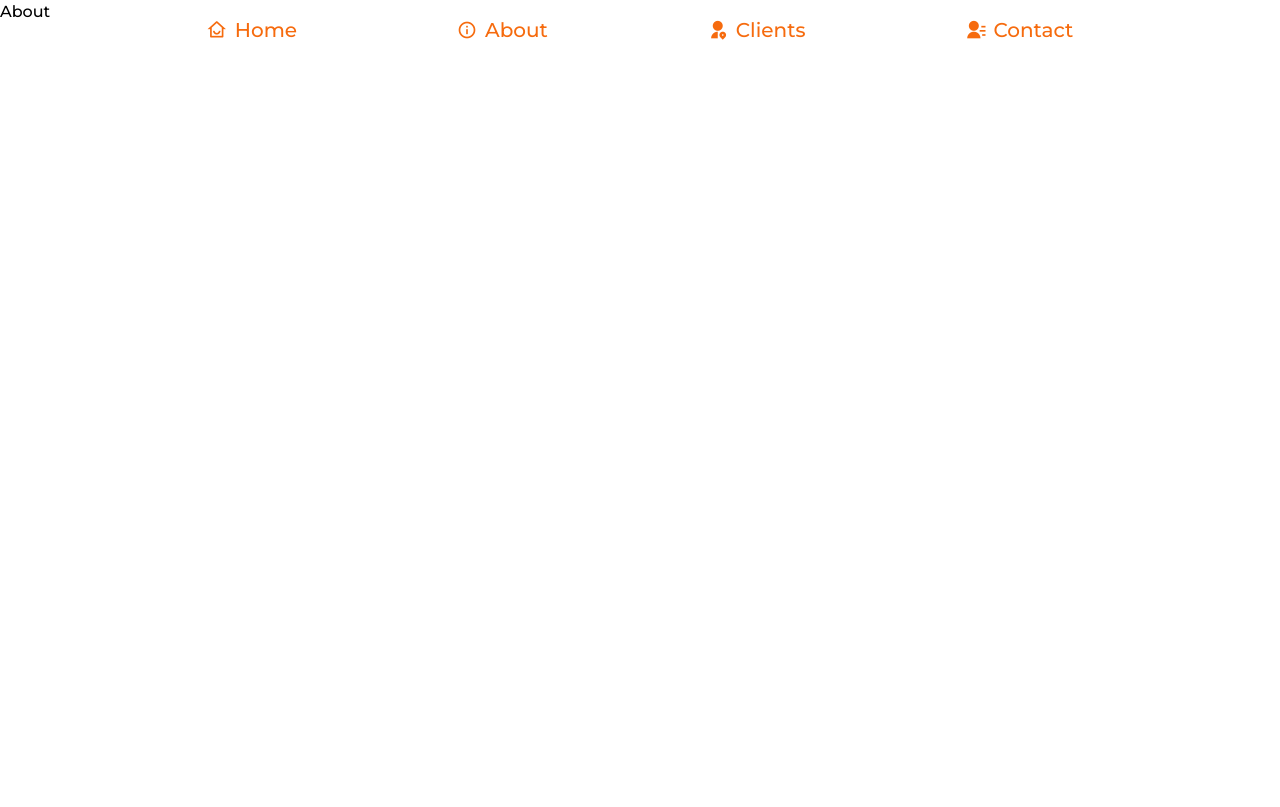
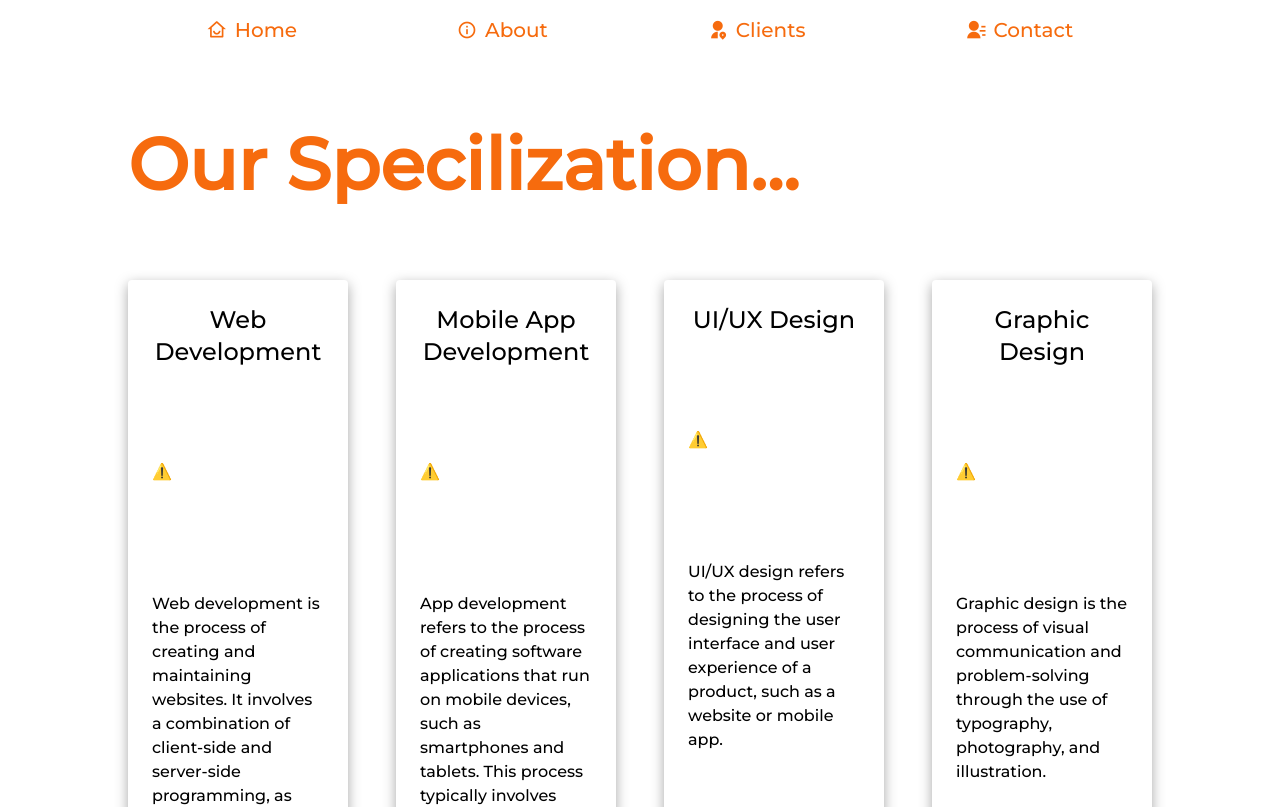
Before and after one commit to Sumitray1/tailwind-css-nebula, a React (Create React App) app: page /abouts in a window 1280 px wide. Shown: the top 807 px of the page. Built offline with nearby package versions, Linux system fonts and the light colour scheme; no server answers.

Commit message:
working on abouut

```diff
--- a/src/components/Layout.js
+++ b/src/components/Layout.js
@@ -1,7 +1,7 @@
 import React from "react";
 import { Link, useLocation } from "react-router-dom";
 function Layout({ children }) {
-  const location = useLocation();
+  // const location = useLocation();
   const menuItems = [
     {
       title: "Home",
--- a/src/index.css
+++ b/src/index.css
@@ -5,3 +5,23 @@
 @tailwind base;
 @tailwind components;
 @tailwind utilities;
+
+/* About page */
+html,
+body {
+  overflow-x: hidden;
+}
+.about-intro {
+  background-color: #ff4e00;
+  background-image: linear-gradient(315deg, #ff4e00, #ec9f05 74%);
+  overflow-x: hidden !important;
+  position: absolute;
+  transform: rotate(12deg);
+  top: -29%;
+  right: 42px;
+  left: -100px;
+  border-radius: 20px;
+}
+.ourwork-boxshadow {
+  box-shadow: rgba(0, 0, 0, 0.35) 0px 4px 13px;
+}
--- /dev/null
+++ b/src/pages/About/Intro.js
@@ -0,0 +1,7 @@
+import React from "react";
+
+function Intro() {
+  return <div className="about-intro  h-screen ">Intro</div>;
+}
+
+export default Intro;
--- /dev/null
+++ b/src/pages/About/OurWork.js
@@ -0,0 +1,63 @@
+import React from "react";
+
+function OurWork() {
+  const work = [
+    {
+      title: "Web Development",
+      src: "https://assets8.lottiefiles.com/packages/lf20_0whtym8p.json",
+
+      description:
+        "Web development is the process of creating and maintaining websites. It involves a combination of client-side and server-side programming, as well as the design and layout of the website",
+    },
+    {
+      title: "Mobile App Development",
+      src: "https://assets2.lottiefiles.com/packages/lf20_UbRRWYzGyy.json",
+      description:
+        "App development refers to the process of creating software applications that run on mobile devices, such as smartphones and tablets. This process typically involves designing, coding, testing, and deploying the app.",
+    },
+    {
+      title: "UI/UX  Design",
+      src: "https://assets4.lottiefiles.com/packages/lf20_w5hernhv.json",
+      description:
+        "UI/UX design refers to the process of designing the user interface and user experience of a product, such as a website or mobile app. ",
+    },
+
+    {
+      title: "Graphic Design",
+      src: "https://assets8.lottiefiles.com/packages/lf20_CWJuurYyXv.json",
+      description:
+        "Graphic design is the process of visual communication and problem-solving through the use of typography, photography, and illustration.",
+    },
+  ];
+  return (
+    <div className="p-32">
+      <h1 className="text-7xl font-semibold text-secondary mb-20">
+        Our Specilization...
+      </h1>
+      <div className="grid grid-cols-4 gap-x-12 ">
+        {work.map((work) => {
+          return (
+            <div className=" rounded p-6 ourwork-boxshadow mb-20">
+              <h1 className="text-semibold text-center text-2xl mb-8">
+                {work.title}
+              </h1>
+              <div className="h-36 mb-12 ">
+                <lottie-player
+                  src={work.src}
+                  background="transparent"
+                  speed="1"
+                  loop
+                  autoplay
+                ></lottie-player>
+              </div>
+              <p>{work.description}</p>
+            </div>
+          );
+        })}
+        <h1> What makes us different?</h1>
+      </div>
+    </div>
+  );
+}
+
+export default OurWork;
--- a/src/pages/About/index.js
+++ b/src/pages/About/index.js
@@ -1,9 +1,16 @@
 import React from "react";
 import Layout from "../../components/Layout";
+import Intro from "./Intro";
+import OurWork from "./OurWork";
 function About() {
   return (
     <Layout>
-      <div>About</div>
+      {/* <div>
+        <Intro />
+      </div> */}
+      <div>
+        <OurWork />
+      </div>
     </Layout>
   );
 }
```
